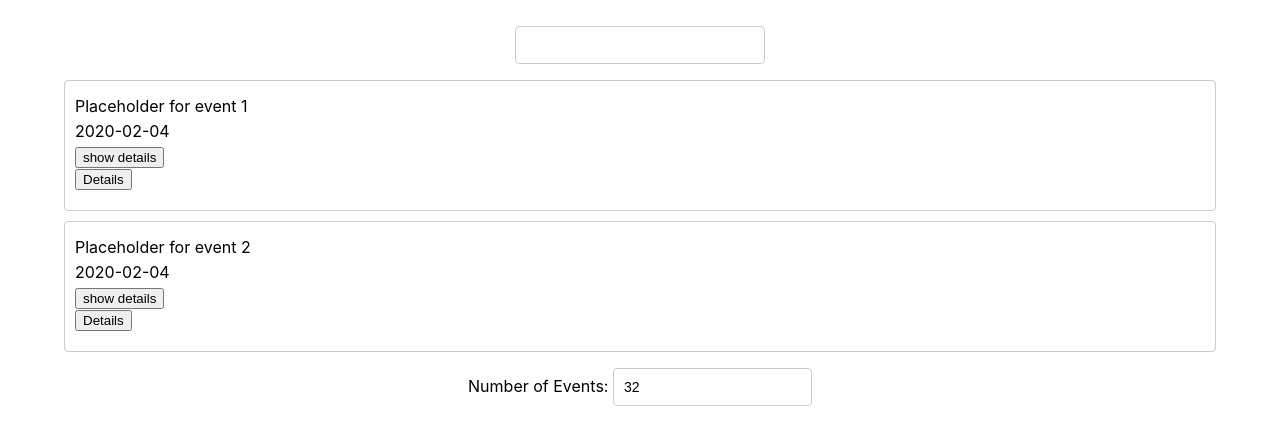
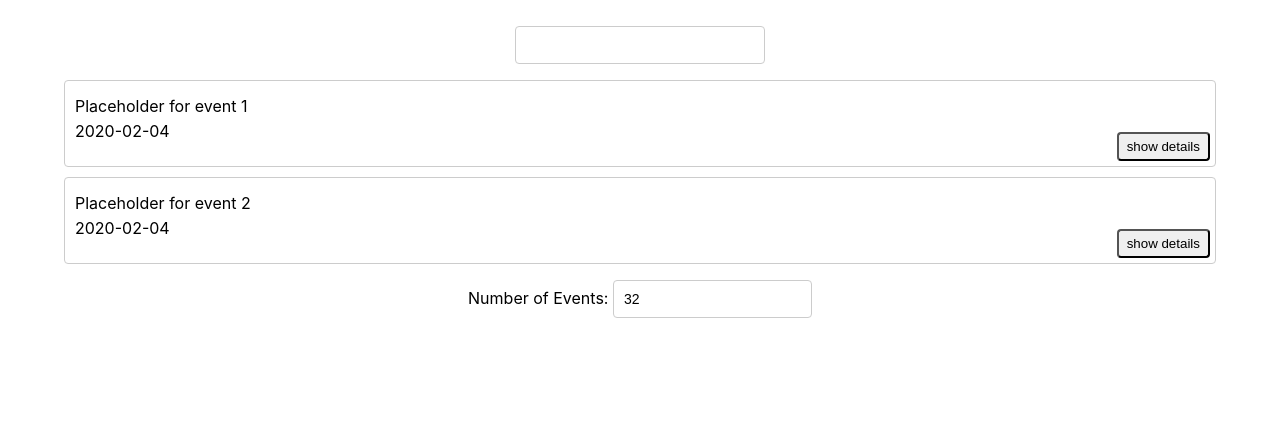
Before and after one commit to bxchang04/meetup_v2, a React (Create React App) app in the folder meetup_v2/meetup_v2/: page / in a window 1280 px wide. Shown: the top 444 px of the page. Built offline with nearby package versions, Linux system fonts and the light colour scheme.

Commit message:
4.5 fix merge issues

```diff
--- a/meetup_v2/meetup_v2/src/Event.js
+++ b/meetup_v2/meetup_v2/src/Event.js
@@ -2,13 +2,17 @@ import React, { Component } from 'react';
 
 class Event extends Component {
   state = {
-    expanded: false,
+    event: [],
+    showDetails: false
   }
 
-  onDetailsButtonClicked = () => {
-    this.setState(prevState => ({
-      expanded: !prevState.expanded
-    }));
+  handleShowDetails = () => {
+    if(this.state.showDetails === false) {
+      this.setState({ showDetails: true });
+    }
+    else {
+      this.setState({ showDetails: false });
+    }
   }
 
   render() {
@@ -19,17 +23,13 @@ class Event extends Component {
         <div className="event__Overview">
           <p className="event__Overview--name">{this.props.event.name}</p>
           <p className="event__Overview--localDate">{this.props.event.local_date}</p>
-          {/*doesn't show # of people going, like in 4.4 screenshot*/}
-          {/*<button className="details-btn" onClick={() => this.handleShowDetails()}>show details</button>*/}
-          <button onClick={() => this.handleShowDetails()}>show details</button>
+          <button className="details-btn" onClick={() => this.handleShowDetails()}>show details</button>
         </div>
         {showDetails &&
           <div className="event__Details">
-            <p className="event__Details--description">{this.props.event.description}</p>
+            <p className="event__Details--description">{this.state.event.description}</p>
           </div>
         }
-        <button onClick={this.onDetailsButtonClicked}>Details</button>
-        {/*<button className="details-btn" onClick={this.onDetailsButtonClicked}>Details</button>*/}
       </div>
     );
   }
```
Also changed, not shown: 1 other file (tests, documents, lock files or other folders).
